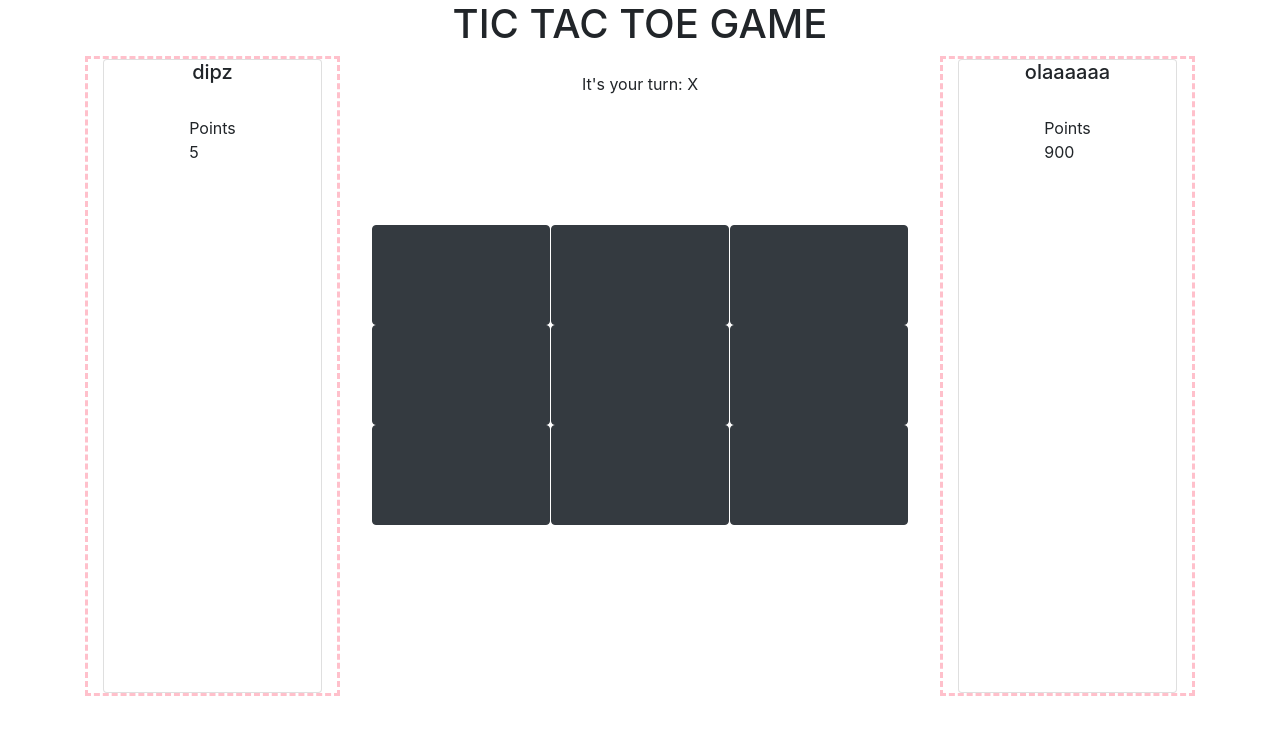
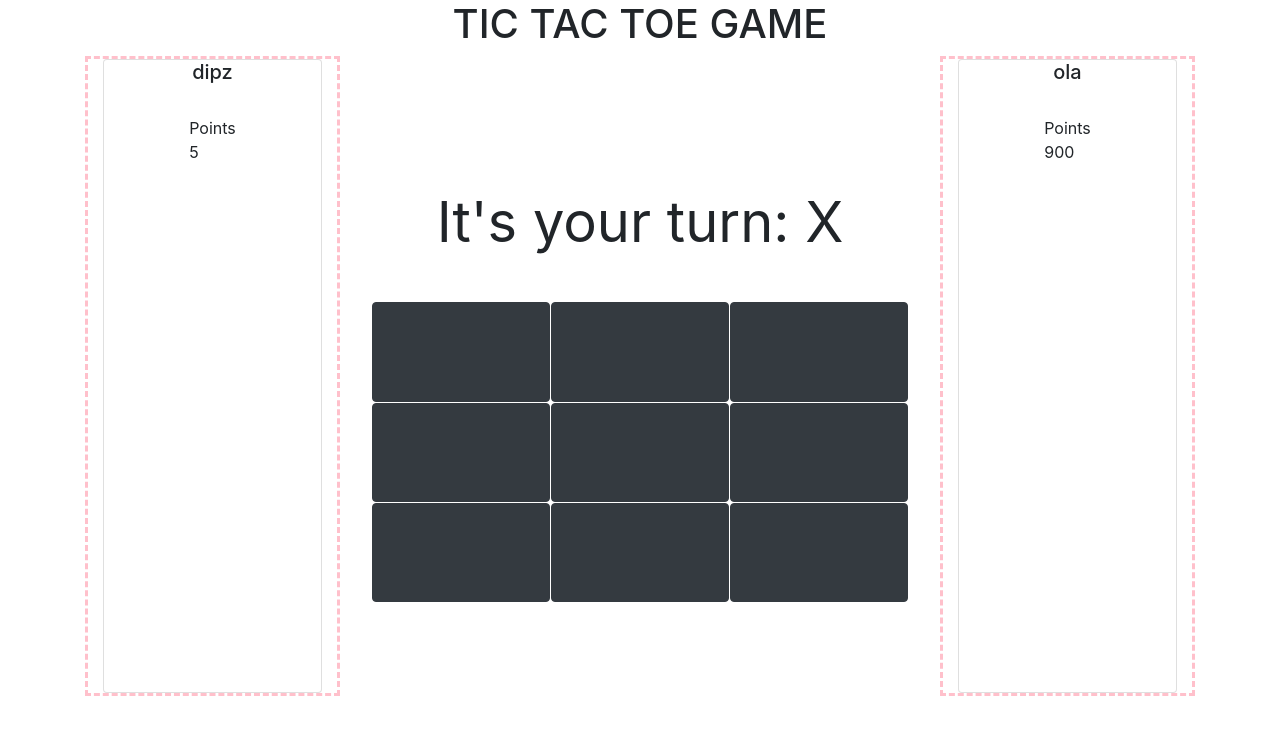
Before and after one commit to dipodu/tic-tac-toe, a React (Create React App) app: page / in a window 1280 px wide. Shown: the top 734 px of the page. Built offline with nearby package versions, Linux system fonts and the light colour scheme.

Commit message:
cosmetic

```diff
--- a/src/App.css
+++ b/src/App.css
@@ -9,12 +9,6 @@
 .main-body {
   height: 80%;
 }
-
-.playerScoreCol {
-  /* border: dashed yellow; */
-}
-/* className="d-flex flex-column align-items-center" */
-
 .game-col {
   display: flex;
   align-items: center;
@@ -35,7 +29,6 @@
   min-width: 350px;
   width: 100%;
   height: 50%;
-  margin-top: 8em;
 }
 
 .tic-row {
@@ -44,17 +37,18 @@
 }
 
 .status {
-  /* border: solid pink; */
+  margin-top: 20%;
+  margin-bottom: 7%;
+
+  font-size: 350%;
 }
-
-/* *,
-*::after,
-*::before {
-  box-sizing: border-box;
-} */
 
 .btn-dark {
   width: 33%;
-  height: 100%;
+  height: 99%;
   margin: 0.5px;
 }
+
+.cellXO {
+  font-size: 350%;
+}
--- a/src/App.jsx
+++ b/src/App.jsx
@@ -21,7 +21,7 @@ function App() {
         </Col>
 
         <Col className="playerScoreCol" sm="3">
-          <Player player="olaaaaaa" score="900" />
+          <Player player="ola" score="900" />
         </Col>
       </Row>
     </Container>
--- a/src/components/Board.jsx
+++ b/src/components/Board.jsx
@@ -57,7 +57,7 @@ export default function Board() {
 function Square(props) {
   return (
     <Button className="btn-dark" onClick={props.onClick}>
-      {props.value}
+      <span className="cellXO">{props.value}</span>
     </Button>
   );
 }
```
